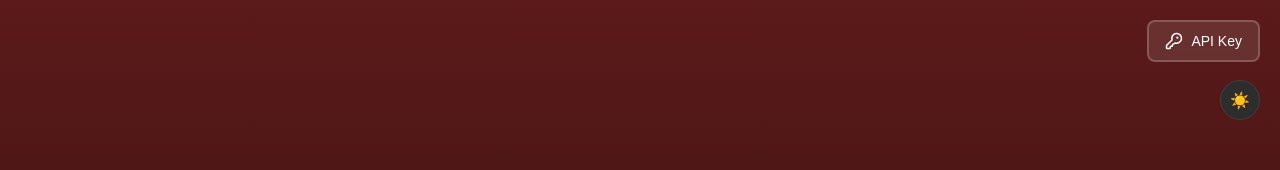
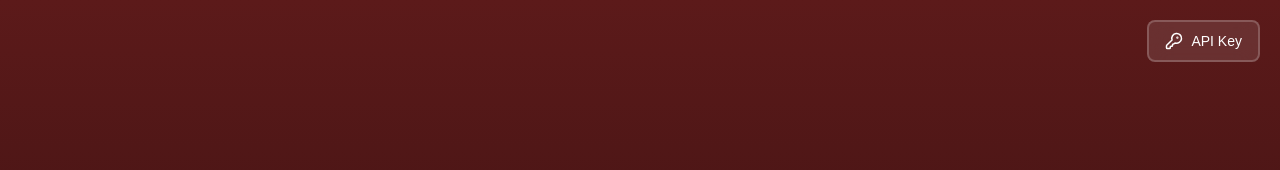
Before and after one commit to burneikis/Youtube-Channel-Filterer, a React (Create React App) app: page / in a window 1280 px wide. Shown: the top 170 px of the page. Built offline with nearby package versions, Linux system fonts and the light colour scheme.

Commit message:
remove lightdark just use dark

```diff
--- a/src/App.js
+++ b/src/App.js
@@ -4,7 +4,6 @@
 import ApiKeyToggle from './components/ApiKeyToggle';
 import SearchBar from './components/SearchBar';
 import ChannelPage from './components/ChannelPage';
-import ThemeToggle from './components/ThemeToggle';
 import { ThemeProvider } from './contexts/ThemeContext';
 
 function App() {
@@ -30,7 +29,6 @@
     <ThemeProvider>
       <div className={`App ${currentView === 'search' ? 'no-scroll' : ''}`}>
         <ApiKeyToggle onClick={toggleApiKeyManager} />
-        <ThemeToggle />
 
         {currentView === 'search' ? (
           <div className="home-container">
--- a/src/components/ThemeToggle.js
+++ /dev/null
@@ -1,18 +0,0 @@
-import React from 'react';
-import { useTheme } from '../contexts/ThemeContext';
-
-const ThemeToggle = () => {
-  const { isDark, toggleTheme } = useTheme();
-
-  return (
-    <button
-      className="theme-toggle"
-      onClick={toggleTheme}
-      aria-label={isDark ? 'Switch to light mode' : 'Switch to dark mode'}
-    >
-      {isDark ? '☀️' : '🌙'}
-    </button>
-  );
-};
-
-export default ThemeToggle;
--- a/src/contexts/ThemeContext.js
+++ b/src/contexts/ThemeContext.js
@@ -1,4 +1,4 @@
-import React, { createContext, useContext, useState, useEffect } from 'react';
+import React, { createContext, useContext, useEffect } from 'react';
 
 const ThemeContext = createContext();
 
@@ -11,22 +11,12 @@
 };
 
 export const ThemeProvider = ({ children }) => {
-  const [isDark, setIsDark] = useState(() => {
-    const saved = localStorage.getItem('theme');
-    return saved === null ? true : saved === 'dark'; // Default to dark
-  });
-
   useEffect(() => {
-    localStorage.setItem('theme', isDark ? 'dark' : 'light');
-    document.documentElement.setAttribute('data-theme', isDark ? 'dark' : 'light');
-  }, [isDark]);
-
-  const toggleTheme = () => {
-    setIsDark(!isDark);
-  };
+    document.documentElement.setAttribute('data-theme', 'dark');
+  }, []);
 
   return (
-    <ThemeContext.Provider value={{ isDark, toggleTheme }}>
+    <ThemeContext.Provider value={{ isDark: true }}>
       {children}
     </ThemeContext.Provider>
   );
```
